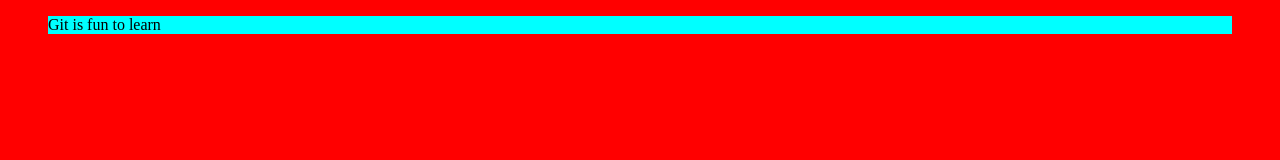
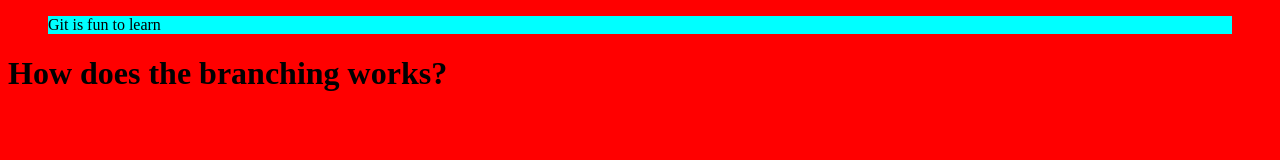
Before and after one commit to arunkumarun/LearningGit, a plain HTML site: page index.html in a window 1280 px wide. Drawn offline with Linux system fonts and the light colour scheme.

Commit message:
H1 Tag added to HTML

```diff
--- a/index.html
+++ b/index.html
@@ -9,6 +9,10 @@
 <body>
     <blockquote>Git is fun to learn</blockquote>
 
+    <div>
+        <h1>How does the branching works?</h1>
+    </div>
+
     <script src="index.js"></script>
 </body>
 </html>
```
